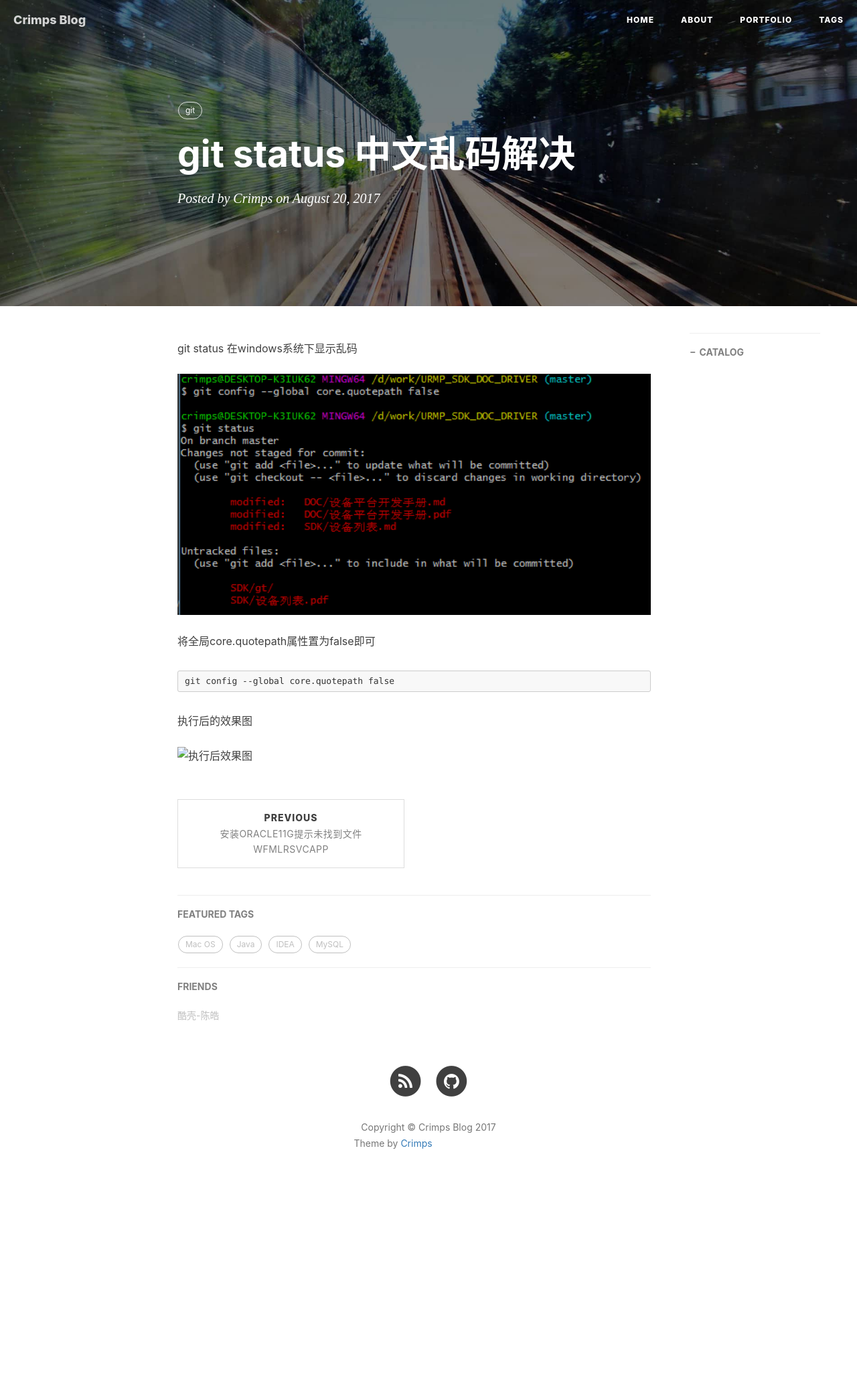
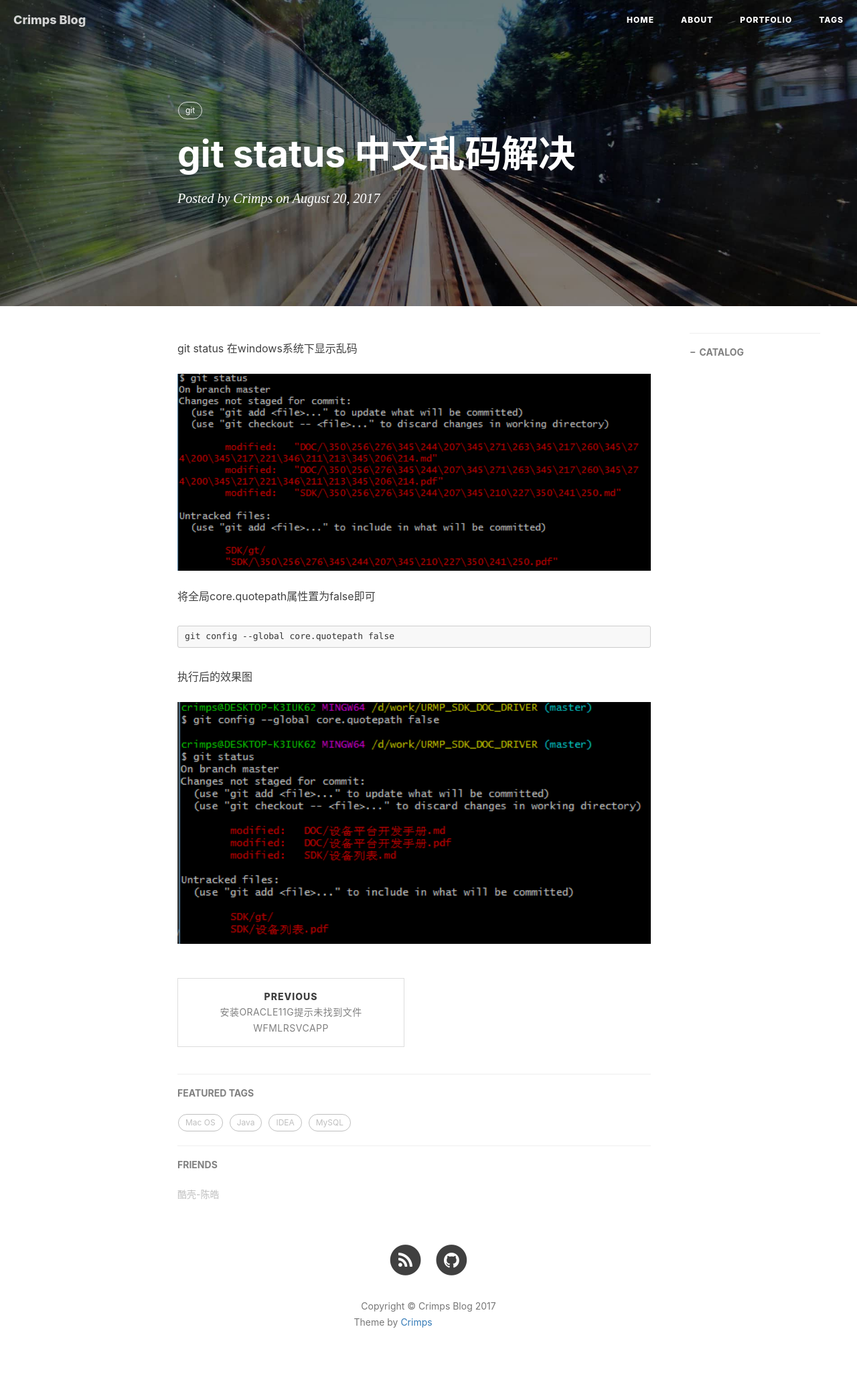
Before and after one commit to crimps/crimps.github.io, a Jekyll site: the page built from _posts/2017-08-20-gitstatus中文乱码解决.md, in a window 1280 px wide. Shown: the whole page at 67% size. Built offline with Jekyll 4.4.1, drawn with Linux system fonts in a browser that asks for light colours; nearby versions of some CDN libraries; comment, search, counter and statistics services are not loaded; before the commit the page ends 1811 px from its top, so only the background shows below that; grey boxes are pictures that could not be loaded.

Commit message:
git status 中文乱码解决

````diff
--- a/_posts/2017-08-20-gitstatus中文乱码解决.md
+++ b/_posts/2017-08-20-gitstatus中文乱码解决.md
@@ -10,10 +10,10 @@ tags:
     - git
 ---
 git status 在windows系统下显示乱码
-![中文乱码图](/img/in-post/2017-08-20-img1.png)
+![中文乱码图](/img/in-post/2017-08-20-img2.png)
 将全局core.quotepath属性置为false即可
 ```
 git config --global core.quotepath false
 ```
 执行后的效果图
-![执行后效果图](img/in-post/2017-08-20-img2.png)
+![执行后效果图](/img/in-post/2017-08-20-img1.png)
````
